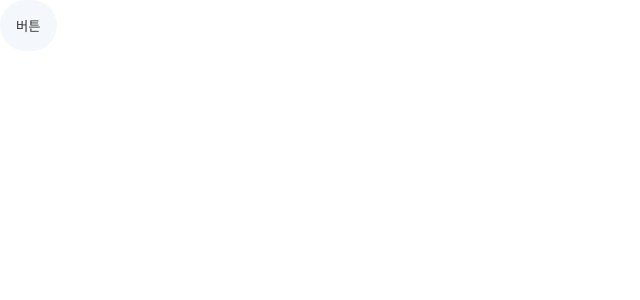
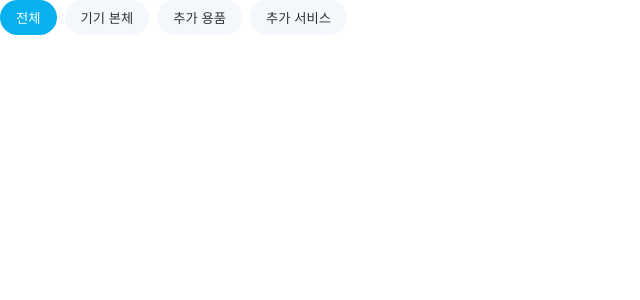
Before and after one commit to DONGA-ST-B/frontend, a React (Create React App) app: page /buy-list in a window 1280 px wide. Shown: the top 300 px of the page, without its empty margins (0-640 px from the left). Built offline with nearby package versions, Linux system fonts and the light colour scheme.

Commit message:
[feat] : 메뉴 리스트 그룹을 컴포넌트로 구현 (#3)

```diff
--- /dev/null
+++ b/src/pages/buyList/BuyListButtonGroup.js
@@ -0,0 +1,62 @@
+import React, { Component } from "react";
+import PropTypes from "prop-types";
+
+class BuyListButtonGroup extends Component {
+  constructor(props) {
+    super(props);
+    // 초기 상태 설정
+    this.state = {
+      selectedButton: "전체",
+    };
+  }
+
+  // 버튼 클릭 이벤트 핸들러
+  handleButtonClick = (buttonLabel) => {
+    this.setState({ selectedButton: buttonLabel });
+  };
+
+  render() {
+    const { selectedButton } = this.state;
+    const { buttons } = this.props;
+
+    return (
+      <div style={styles.buttonGroup}>
+        {buttons.map((buttonLabel) => (
+          <button
+            key={buttonLabel}
+            onClick={() => this.handleButtonClick(buttonLabel)}
+            style={{
+              ...styles.button,
+              backgroundColor:
+                selectedButton === buttonLabel ? "#09B0EE" : "#F4F8FD",
+              color: selectedButton === buttonLabel ? "white" : "#333333",
+            }}
+          >
+            {buttonLabel}
+          </button>
+        ))}
+      </div>
+    );
+  }
+}
+
+// 프로퍼티 유형 및 필수 여부 지정
+BuyListButtonGroup.propTypes = {
+  buttons: PropTypes.arrayOf(PropTypes.string).isRequired,
+};
+
+// 스타일 객체 정의
+const styles = {
+  buttonGroup: {
+    display: "flex",
+    gap: "8px",
+  },
+  button: {
+    padding: "8px 16px",
+    border: "none",
+    cursor: "pointer",
+    borderRadius: "40px",
+  },
+};
+
+export default BuyListButtonGroup;
--- a/src/pages/buyList/BuyListPage.js
+++ b/src/pages/buyList/BuyListPage.js
@@ -1,29 +1,12 @@
-import React, { Component } from "react";
-import BuyListButton from "../../components/buyList/BuyListButton"; // 컴포넌트의 경로에 맞게 수정하세요
+import React from "react";
+import BuyListButtonGroup from "../buyList/BuyListButtonGroup";
 
-class MyComponent extends Component {
-  constructor(props) {
-    super(props);
-    this.state = {
-      isSelected: false,
-    };
-  }
+export default function BuyListPage() {
+  const buttons = ["전체", "기기 본체", "추가 용품", "추가 서비스"];
 
-  handleButtonClick = () => {
-    this.setState({ isSelected: !this.state.isSelected });
-  };
-
-  render() {
-    return (
-      <div>
-        <BuyListButton
-          label="버튼"
-          onClick={this.handleButtonClick}
-          isSelected={this.state.isSelected}
-        />
-      </div>
-    );
-  }
+  return (
+    <div>
+      <BuyListButtonGroup buttons={buttons} />
+    </div>
+  );
 }
-
-export default MyComponent;
```
